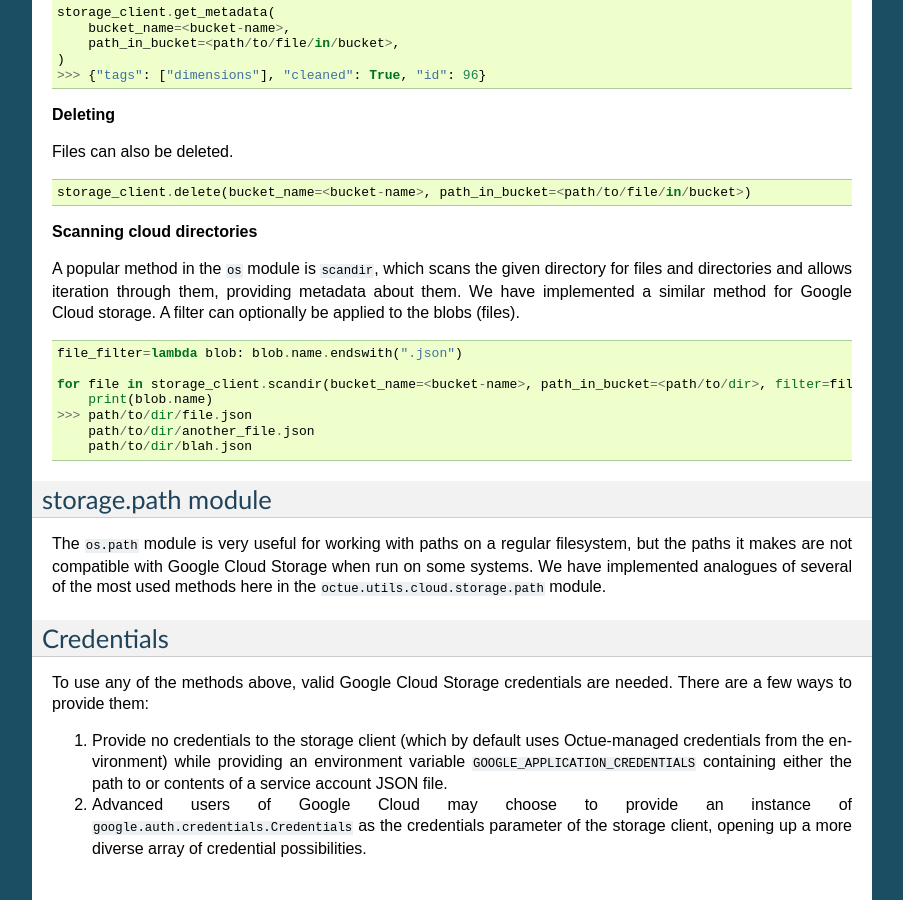
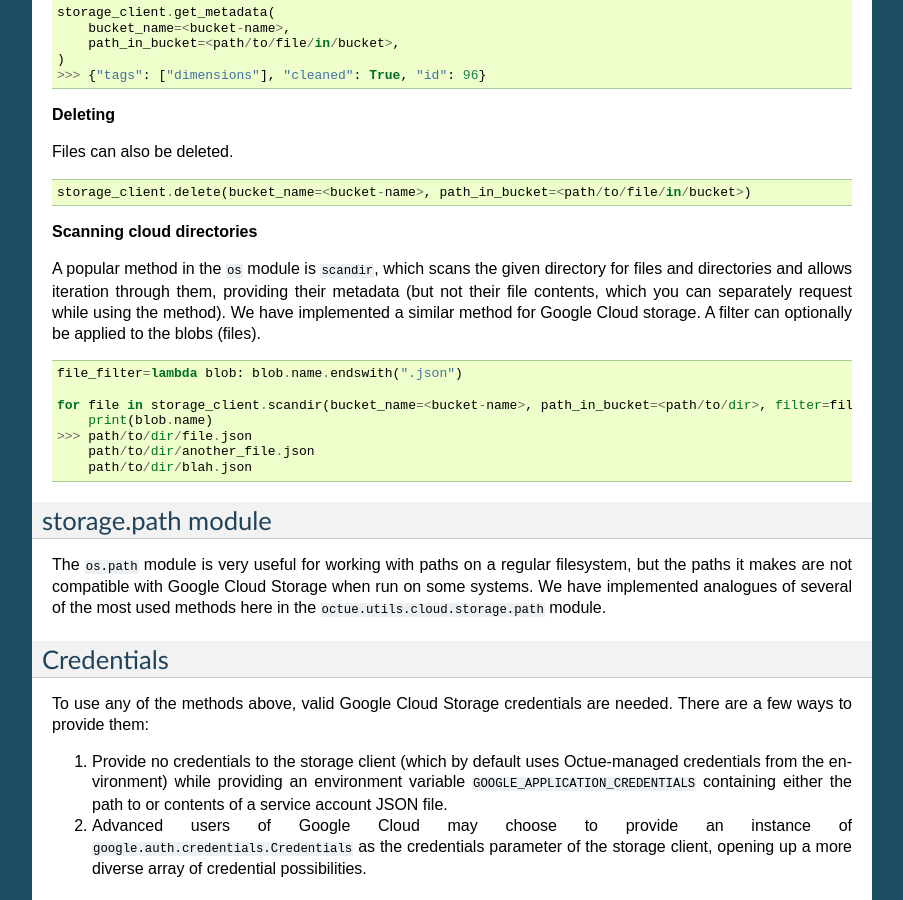
Before and after one commit to octue/octue-sdk-python, a Sphinx documentation site: the page built from docs/source/cloud_storage.rst, in a window 1280 px wide and 900 px high, scrolled down 1994 px. Shown: the whole window, without its empty margins (198-1101 px from the left). Built offline with Sphinx 7.4.7, drawn with Linux system fonts in a browser that asks for light colours.

Commit message:
DOC: Clarify scandir usage
skip_ci_tests

```diff
--- a/docs/source/cloud_storage.rst
+++ b/docs/source/cloud_storage.rst
@@ -142,8 +142,9 @@ Files can also be deleted.
 **Scanning cloud directories**
 
 A popular method in the ``os`` module is ``scandir``, which scans the given directory for files and directories
-and allows iteration through them, providing metadata about them. We have implemented a similar method for Google Cloud
-storage. A filter can optionally be applied to the blobs (files).
+and allows iteration through them, providing their metadata (but not their file contents, which you can separately
+request while using the method). We have implemented a similar method for Google Cloud storage. A filter can optionally
+be applied to the blobs (files).
 
 .. code-block:: python
 
```
